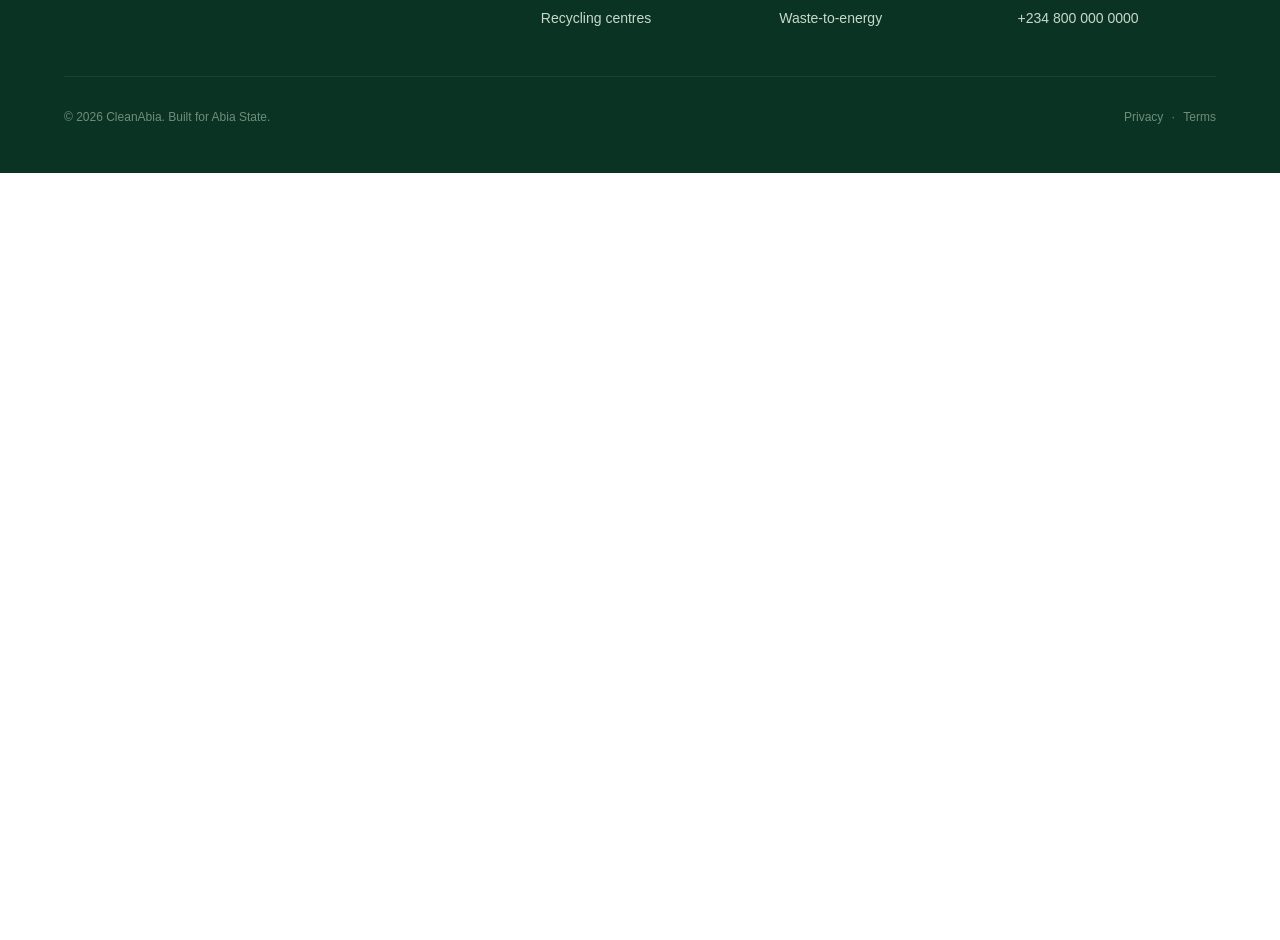
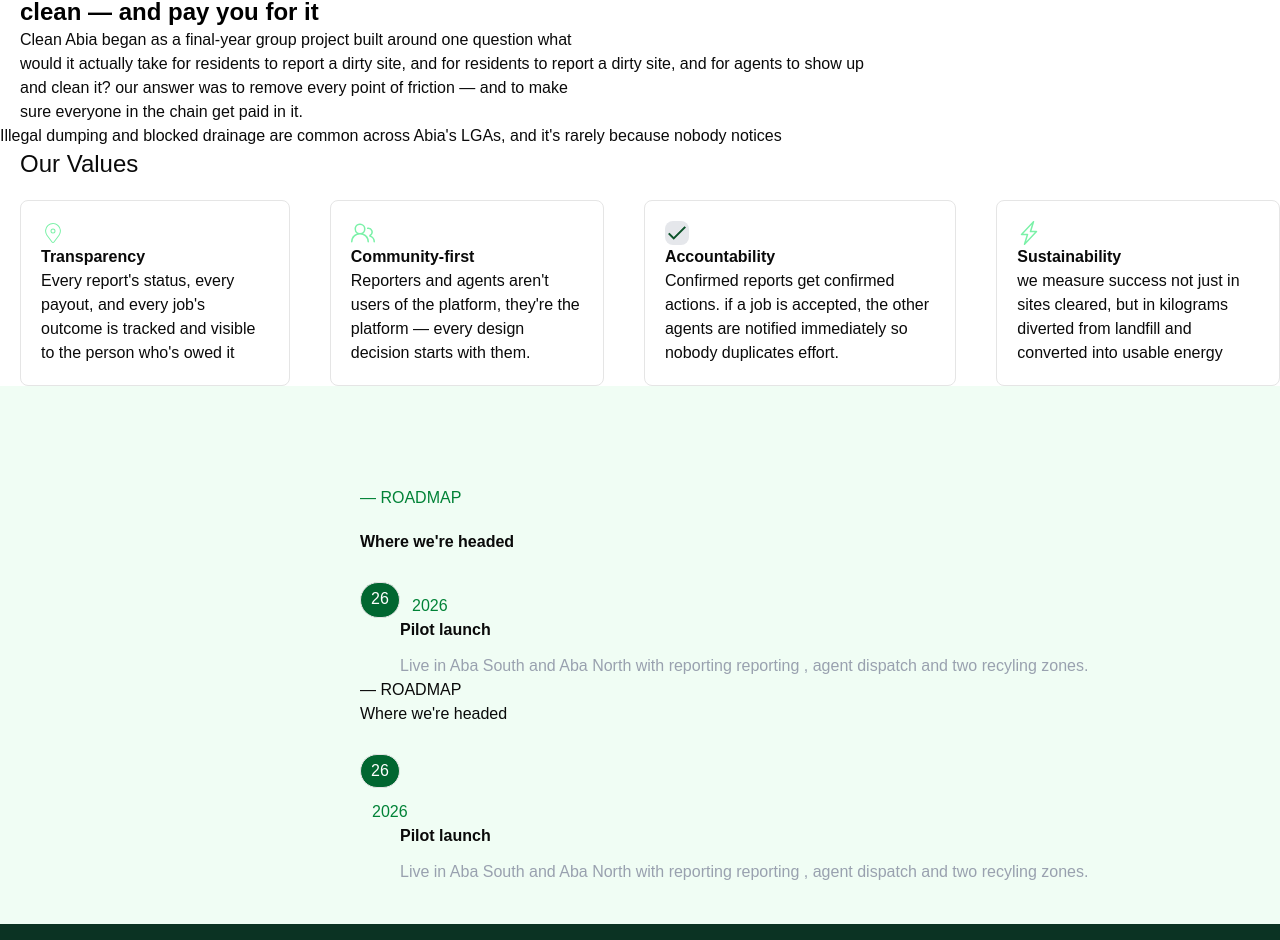
Before and after one commit to woodie545/CleanAbia, a React (Vite) app: page /about in a window 1280 px wide. Shown: the part 252-1192 px from the top of the page. Before the commit the page ends 800 px from the top, so only its background shows below. Built offline with nearby package versions, Linux system fonts and the light colour scheme.

Commit message:
added the agent and reporters signup page

```diff
--- a/package.json
+++ b/package.json
@@ -16,12 +16,14 @@
     "@tailwindcss/vite": "^4.3.3",
     "class-variance-authority": "^0.7.1",
     "clsx": "^2.1.1",
+    "leaflet": "^1.9.4",
     "lucide-react": "^1.27.0",
     "next-themes": "^0.4.6",
     "react": "^19.2.8",
     "react-dom": "^19.2.8",
     "react-hook-form": "^7.85.0",
     "react-icons": "^5.7.0",
+    "react-leaflet": "^5.0.0",
     "react-router-dom": "^7.18.2",
     "shadcn": "^4.16.2",
     "sonner": "^2.0.7",
--- /dev/null
+++ b/src/components/SignUp/SignAgent.jsx
@@ -0,0 +1,7 @@
+import React from 'react'
+
+export default function SignAgent() {
+  return (
+    <div>SignAgent</div>
+  )
+}
--- /dev/null
+++ b/src/components/SignUp/SignReporter.jsx
@@ -0,0 +1,7 @@
+import React from 'react'
+
+export default function SignReporter() {
+  return (
+    <div>SignReporter</div>
+  )
+}
--- a/src/components/SignUp/UserRole.jsx
+++ b/src/components/SignUp/UserRole.jsx
@@ -1,7 +1,7 @@
 import React from 'react';
 import { Camera, Layers, Check } from 'lucide-react';
 
-export default function UserRoles() {
+export default function UserRoles({setPage}) {
   const reporterFeatures = [
     'Camera + auto-location reporting, no forms to fill',
     'Earn points for every confirmed report',
@@ -59,7 +59,7 @@ export default function UserRoles() {
 
             {/* CTA Button */}
             <div className="pt-4">
-              <button className="w-full sm:w-auto bg-[#1f5a3e] hover:bg-[#15412c] text-white font-medium text-sm py-3 px-6 rounded-full transition-colors duration-200 cursor-pointer">
+              <button onClick={() => setPage('Reporter')} className="w-full sm:w-auto bg-[#1f5a3e] hover:bg-[#15412c] text-white font-medium text-sm py-3 px-6 rounded-full transition-colors duration-200 cursor-pointer">
                 Sign up as Reporter
               </button>
             </div>
@@ -96,7 +96,7 @@ export default function UserRoles() {
 
             {/* CTA Button */}
             <div className="pt-4">
-              <button className="w-full sm:w-auto bg-[#e6931e] hover:bg-[#cf8014] text-[#103021] font-semibold text-sm py-3 px-6 rounded-full transition-colors duration-200 cursor-pointer">
+              <button onClick={() => setPage('Agent')} className="w-full sm:w-auto bg-[#e6931e] hover:bg-[#cf8014] text-[#103021] font-semibold text-sm py-3 px-6 rounded-full transition-colors duration-200 cursor-pointer">
                 Sign up as Agent
               </button>
             </div>
--- /dev/null
+++ b/src/components/home/CollectionMap.jsx
@@ -0,0 +1,107 @@
+import { useEffect } from 'react';
+import { MapContainer, TileLayer, Marker, useMap } from 'react-leaflet';
+import 'leaflet/dist/leaflet.css';
+import L from 'leaflet';
+
+// Helper component to trigger Leaflet map recalculation on window resize
+function MapResizeHandler() {
+  const map = useMap();
+
+  useEffect(() => {
+    const handleResize = () => {
+      map.invalidateSize();
+    };
+
+    window.addEventListener('resize', handleResize);
+    return () => window.removeEventListener('resize', handleResize);
+  }, [map]);
+
+  return null;
+}
+
+// Dynamic Custom Leaflet Pin
+const createCustomIcon = (name, isAlternateColor = false) => {
+  const bgColor = isAlternateColor ? '#c07d18' : '#1b4332';
+
+  return L.divIcon({
+    className: 'custom-marker',
+    html: `
+      <div style="
+        display: flex;
+        flex-direction: column;
+        align-items: center;
+        transform: translate(-50%, -100%);
+        pointer-events: auto;
+      ">
+        <!-- Pin Icon -->
+        <div style="
+          background-color: ${bgColor};
+          color: white;
+          width: 28px;
+          height: 28px;
+          border-radius: 50% 50% 50% 0;
+          transform: rotate(-45deg);
+          display: flex;
+          align-items: center;
+          justify-content: center;
+          margin-bottom: 4px;
+          box-shadow: 0 2px 4px rgba(0,0,0,0.25);
+        ">
+          <span style="transform: rotate(45deg); font-size: 11px;">🟢</span>
+        </div>
+        <!-- Dynamic Zone Name Pill -->
+        <div style="
+          background-color: white;
+          color: #1a1a1a;
+          padding: 3px 8px;
+          border-radius: 10px;
+          font-weight: 600;
+          font-size: 11px;
+          white-space: nowrap;
+          box-shadow: 0 2px 6px rgba(0,0,0,0.2);
+          border: 1px solid rgba(0,0,0,0.05);
+        ">
+          ${name}
+        </div>
+      </div>
+    `,
+    iconSize: [0, 0],
+    iconAnchor: [0, 0],
+  });
+};
+
+export default function CollectionMap() {
+  const zones = [
+    { id: 1, name: 'Isuikwuato', lat: 5.6882, lng: 7.4851, color: 'green' },
+    { id: 2, name: 'Aba North Industrial', lat: 5.1221, lng: 7.3712, color: 'brown' },
+    { id: 3, name: 'Aba South Central', lat: 5.1066, lng: 7.3667, color: 'green' },
+    { id: 4, name: 'Umuahia Main', lat: 5.5260, lng: 7.4895, color: 'green' },
+    { id: 5, name: 'Ohafia', lat: 5.6202, lng: 7.8286, color: 'brown' },
+    { id: 6, name: 'Arochukwu', lat: 5.3892, lng: 7.9125, color: 'brown' }
+  ];
+
+  return (
+    <div className="w-full relative rounded-xl overflow-hidden shadow-md border border-gray-100">
+      <MapContainer
+        center={[5.45, 7.52]}
+        zoom={9}
+        scrollWheelZoom={false}
+        className="h-[350px] sm:h-[450px] md:h-[400px] w-full relative z-0 min-h-[300px]"
+      >
+        <MapResizeHandler />
+        <TileLayer
+          attribution='&copy; <a href="https://www.openstreetmap.org/copyright">OpenStreetMap</a> contributors'
+          url="https://{s}.tile.openstreetmap.org/{z}/{x}/{y}.png"
+        />
+
+        {zones.map((zone) => (
+          <Marker
+            key={zone.id || zone.name}
+            position={[zone.lat, zone.lng]}
+            icon={createCustomIcon(zone.name, zone.color === 'brown')}
+          />
+        ))}
+      </MapContainer>
+    </div>
+  );
+}
--- a/src/components/home/RecyclingDropOff.jsx
+++ b/src/components/home/RecyclingDropOff.jsx
@@ -1,4 +1,5 @@
 import React from 'react';
+import CollectionMap from './CollectionMap';
 
 export default function RecyclingDropOff() {
   const scheduleData = [
@@ -33,14 +34,18 @@ export default function RecyclingDropOff() {
         <div className="flex flex-col lg:flex-row justify-between gap-6 lg:gap-10 items-stretch">
 
           {/* Box 1: Info / Map Banner */}
-          <div className="w-full lg:w-1/2 bg-[#e5efe6] rounded-2xl p-6 sm:p-8 flex flex-col justify-between min-h-[220px] lg:min-h-full border border-green-900/10">
+          <div className="w-full lg:w-1/2 bg-[#e5efe6] rounded-2xl p-6 sm:p-8 flex flex-col justify-between min-h-[220px] lg:min-h-full border border-green-900/10 relative">
             <div>
-              <p className="font-mono text-sm sm:text-base font-semibold text-[#1f5a3e]">
+              <p className="font-mono text-sm sm:text-base font-semibold text-[#1f5a3e] absolute top-6 left-6 ">
                 6 Waste zones • Abia State
               </p>
             </div>
+
+            <div>
+              <CollectionMap className="" />
+            </div>
             {/* Visual placeholder area */}
-            <div className="mt-8 p-4 rounded-xl bg-white/50 backdrop-blur-xs border border-green-900/10 text-xs text-green-900 font-mono">
+            <div className="mt-8 p-4 rounded-xl bg-white/50 backdrop-blur-xs border border-green-900/10 text-xs text-green-900 font-mono absolute bottom-6 left-6 z-50">
               📍 Drop-off points verified across Aba, Umuahia, and surrounding LGAs.
             </div>
           </div>
--- a/src/components/layputs/Header.jsx
+++ b/src/components/layputs/Header.jsx
@@ -9,7 +9,7 @@ export default function Header() {
   const toggleMenu = () => setIsOpen(!isOpen);
 
   return (
-    <header className="bg-white shadow-lg sticky top-0 z-50">
+    <header className="bg-white shadow-lg sticky top-0 z-190">
       <div className="flex justify-between items-center px-4 sm:px-7 py-2">
         {/* Logo Section */}
         <div className="flex items-center">
--- a/src/components/pages/About.jsx
+++ b/src/components/pages/About.jsx
@@ -1,7 +1,124 @@
 import React from 'react'
+import { BsLightningCharge } from 'react-icons/bs';
+import { CiLocationOn } from 'react-icons/ci';
+import { GoPeople } from 'react-icons/go';
+import { IoMdCheckmark } from 'react-icons/io';
+import { NavLink } from 'react-router-dom'
+// import Hero from '../ui/Hero'
+
+
+const nath = [{Path: "/", title: "Recyling"},
+   {Path: "/Wastetoenergy", title: "Waste to Energy"},
+   {Path: "/contact", title: "Contact"},]
+
+   const authlinks = [
+  { path: "/login", title: "Login" },
+  { path: "/signup", title: "Sign up" },
+];
+
+
 
 export default function About() {
   return (
-    <div>About</div>
+    // <header>
+    //   <img/>
+    //   <p>Clean Abia</p>
+
+    //   <nav>
+    //     {nath.map((n) =>
+    //     <NavLink key={n.title} to = {n.path}>
+    //       {n.title}
+    //     </NavLink>
+    //     )
+    //   }
+    //   </nav>
+
+    //     <nav className='flex gap-10'>
+    //           {authlinks.map((n) => (
+    //             <NavLink
+    //               key={n.title}
+    //               to={n.path}
+    //               className={"border-[#206E30] border px-3 py-1 rounded-md"}>
+    //               {n.title}
+    //             </NavLink>
+    //           ))}
+    //         </nav>
+    // </header>
+<div>
+     <section className='ml-5'>
+                      <h3 className="text-[#1f5a3e] text-xs sm:text-sm font-mono tracking-widest mt-15 font-semibold">
+                          ←  Back to home
+                          </h3>
+                          <p className='text-green-300 mt-3 '> — ABOUT TO CLEANABIA</p>
+                          <p className = "text-black text-2xl mt-3 font-bold">Built to make Abia state's streets<br></br> clean — and pay you for it</p>
+                          <p>
+                            Clean Abia began as a final-year group project built
+                            around one question what <br></br>would it actually take for residents
+                            to report a dirty site, and for residents to report a dirty site,
+                            and for agents to show up <br></br> and clean it? our answer  was to remove every point of
+                            friction — and to make <br></br> sure  everyone in the chain get paid in it.
+                          </p>
+            </section>
+<p>
+  Illegal dumping and blocked drainage are common across Abia's LGAs, and it's rarely because nobody notices
+</p>
+
+        <p className='text-2xl ml-5'>Our Values</p>
+      <div className='flex gap-10 mt-5 ml-5'>
+
+        <div className='border  rounded-md p-5 '>
+          <CiLocationOn className='flex justify-start    rounded-md text-2xl text-green-300   '/>
+          <p className='font-bold'>Transparency</p>
+          <p>Every report's status, every payout, and every job's outcome is tracked
+           and visible to the person who's owed it</p>
+        </div>
+        <div className='border rounded-md p-5 '>
+          <GoPeople className='flex justify-start  text-2xl text-green-300 ' />
+            <p className='font-bold'>Community-first</p>
+            <p>Reporters and agents aren't users of  the platform, they're the platform — every design decision starts with them.</p>
+        </div>
+        <div className='border  rounded-md p-5 '>
+          <IoMdCheckmark className='flex justify-start     text-2xl text-green-900 bg-gray-200 rounded-md  '/>
+          <p className='font-bold'>Accountability</p>
+          <p>Confirmed reports get confirmed actions. if a job is accepted, the other agents are notified immediately so nobody duplicates effort.</p>
+          </div>
+          <div className='border  rounded-md p-5 '>
+            <BsLightningCharge className='flex justify-start  text-2xl text-green-300 '  />
+            <p className='font-bold'>Sustainability</p>
+            <p>we  measure success not just in sites cleared, but in kilograms diverted from landfill and converted into usable energy</p>
+          </div>
+      </div>
+      <div className='bg-green-50'>
+        <div className='flex ml-80 flex-col py-10 pl-10'>
+        <p className='mt-15 font-light text-green-700 '>— ROADMAP</p>
+        <p className='font-bold mt-5'>Where we're headed</p>
+
+        <div className=' flex mt-7  '>
+          <p className=' text-white border w-10 text-center py-1  rounded-full bg-green-800' >26</p>
+          <p className='text-md text-green-700 mt-3 ml-3'> 2026</p>
+
+        </div>
+         <p className='font-bold ml-10 '>Pilot launch</p>
+            <p className='ml-10 text-gray-400 mt-3'>Live in Aba South and Aba North with
+              reporting reporting , agent dispatch and two recyling zones.</p>
+              <p>— ROADMAP</p>
+              <p>Where we're headed</p>
+              <div className=' mt-7  '>
+          <p className=' text-white border w-10 text-center py-1  rounded-full bg-green-800' >26</p>
+          <p className='text-md text-green-700 mt-3 ml-3'> 2026</p>
+          <p className='font-bold ml-10 '>Pilot launch</p>
+            <p className='ml-10 text-gray-400 mt-3'>Live in Aba South and Aba North with
+              reporting reporting , agent dispatch and two recyling zones.</p>
+
+
+
+
+
+        </div>
+      </div>
+
+      </div>
+
+</div>
   )
 }
--- a/src/components/pages/Signup.jsx
+++ b/src/components/pages/Signup.jsx
@@ -1,10 +1,16 @@
-import React from 'react'
+import React, { useState } from 'react'
 import UserRoles from '../SignUp/UserRole'
+import SignReporter from '../SignUp/SignReporter'
+import SignAgent from '../SignUp/SignAgent'
 
 export default function Signup() {
+   const [page, setPage] = useState('userRoles')
   return (
     <div>
-      <UserRoles />
+
+       {page === "userRoles" && <UserRoles setPage={setPage}/>}
+        {page === "Reporter" && <SignReporter/>}
+        {page === "Agent" && <SignAgent/>}
     </div>
   )
 }
```
Also changed, not shown: 1 other file (tests, documents, lock files or other folders).
